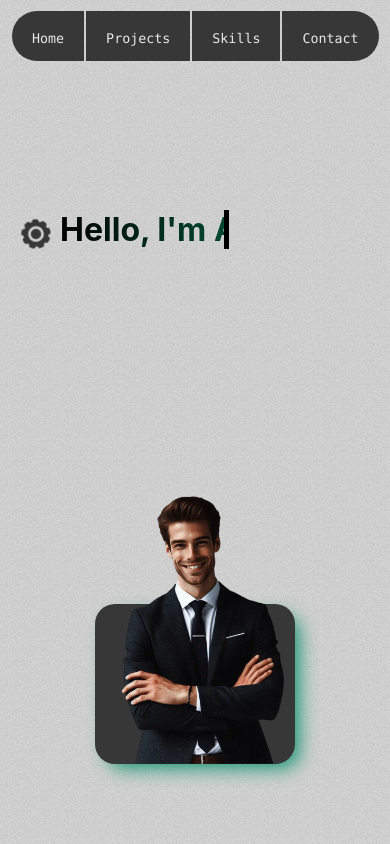
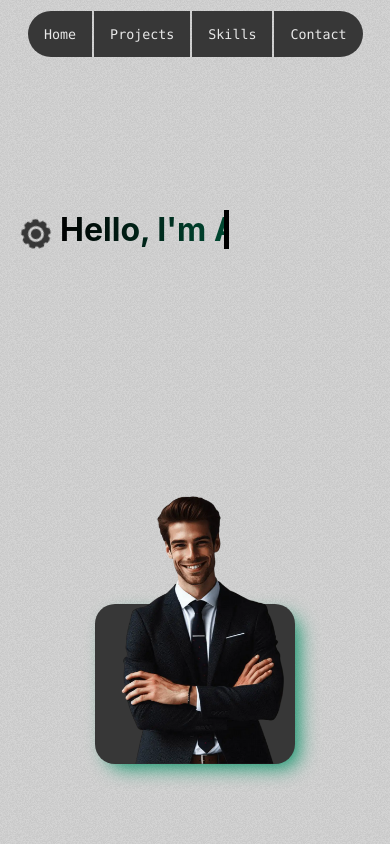
Before and after one commit to MohamedAdelMohamedMetwaley/example-portfolio, a React (Create React App) app: page / in a window 390 px wide. Shown: the top 844 px of the page. Built offline with nearby package versions, Linux system fonts and the light colour scheme.

Commit message:
add transition 0.3s to skill-cards and move navbar media query to Nabvar.css

```diff
--- a/src/components/Navbar/Navbar.css
+++ b/src/components/Navbar/Navbar.css
@@ -25,3 +25,9 @@ nav button:hover {
   border-color: var(--accent-color);
   background-color: var(--accent-color);
 }
+
+@media (max-width: 640px) {
+  nav button {
+    padding: 16px 16px 30px;
+  }
+}
--- a/src/components/Skills/Skills.css
+++ b/src/components/Skills/Skills.css
@@ -37,6 +37,7 @@
   width: 200px;
   text-align: center;
   box-shadow: 0 8px 16px rgba(0, 0, 0, 0.4);
+  transition: 0.3s;
 }
 
 .skill-card p {
--- a/src/index.css
+++ b/src/index.css
@@ -394,12 +394,7 @@ header button:hover {
   .container {
     max-width: 475px;
   }
-  nav {
-    top: 10px;
-  }
-  nav button {
-    padding: 16px 16px 30px;
-  }
+
   header h1 {
     font-size: 2rem;
   }
```
